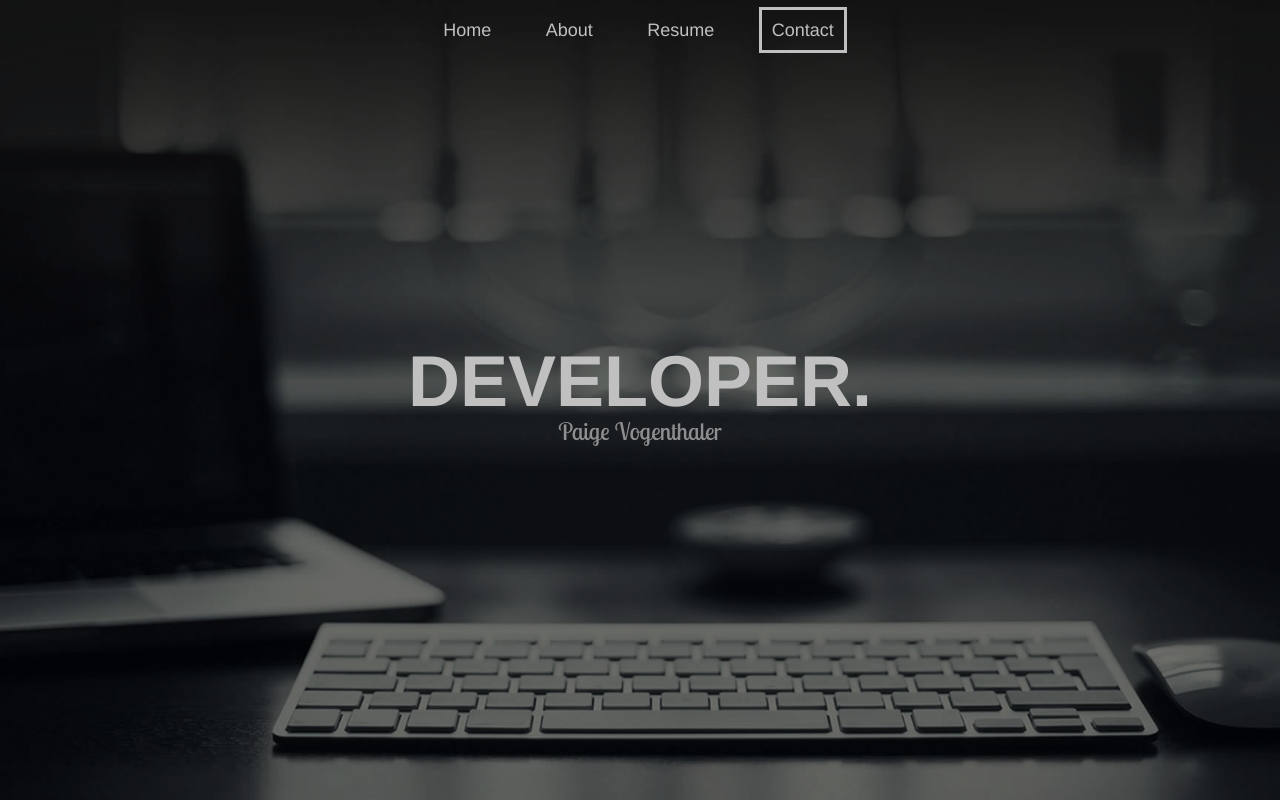
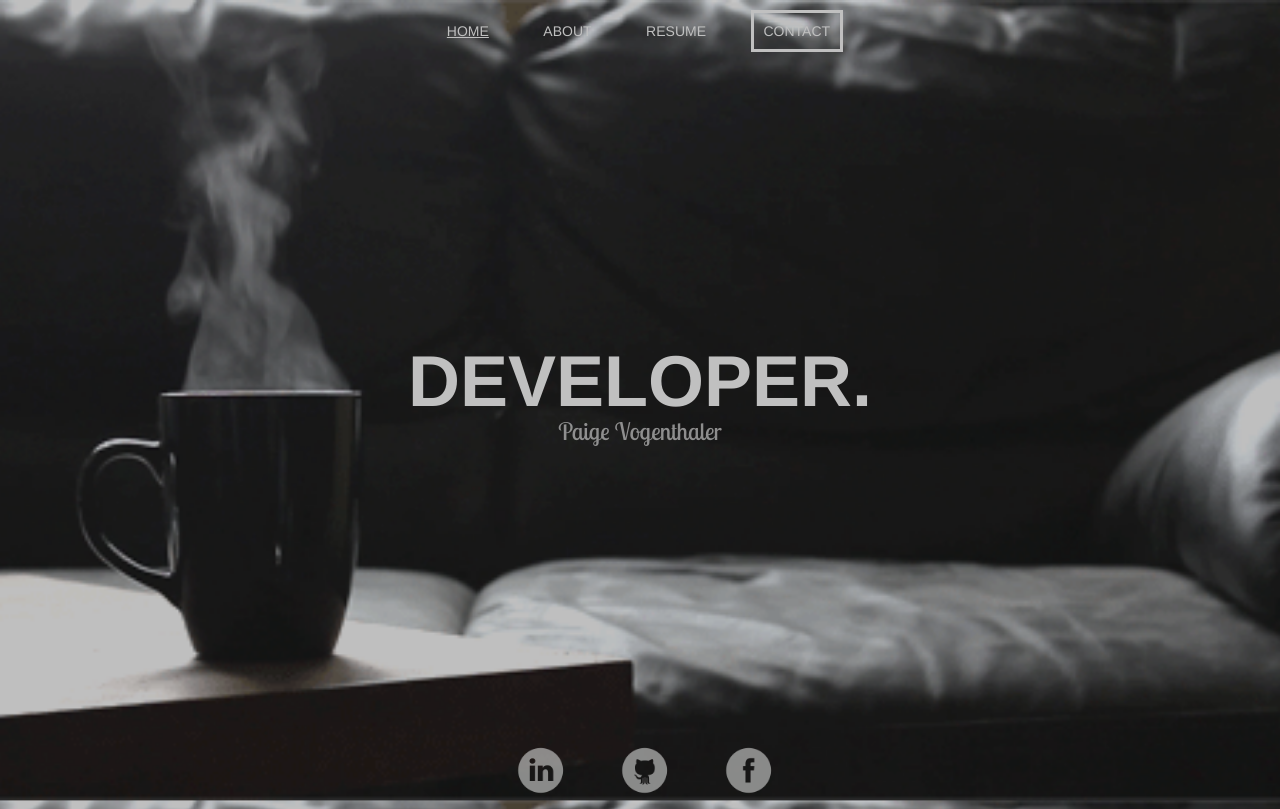
Before and after one commit to pvogenthaler/personalWebsite, a website: page public/index.html in a window 1280 px wide. Drawn offline with nearby package versions, Linux system fonts and the light colour scheme.

Commit message:
complete basic site

```diff
--- a/public/index.html
+++ b/public/index.html
@@ -1,21 +1,67 @@
 <!doctype html>
 <html lang="en">
   <head>
-    <title>paigevogenthaler.com</title>
+    <title>Paige Vogenthaler | Developer</title>
     <link rel="stylesheet" href="styles.css">
-    <link href='http://fonts.googleapis.com/css?family=Lobster+Two' rel='stylesheet' type='text/css'>  </head>
+    <link href='http://fonts.googleapis.com/css?family=Lobster+Two' rel='stylesheet' type='text/css'>
+    <script src="https://code.jquery.com/jquery-3.1.1.min.js" integrity="sha256-hVVnYaiADRTO2PzUGmuLJr8BLUSjGIZsDYGmIJLv2b8=" crossorigin="anonymous"></script>
+
+    <script>
+    $(document).ready(function() {
+      $("#home").addClass("activeNav");
+      $("#nav li").click(function() {
+        $("#nav li").removeClass("activeNav");
+        $(this).addClass("activeNav");
+      })
+
+      $("li").click(function() {
+        if ( $(this).text() !== "ABOUT" ) {
+          $("#aboutMe").fadeOut("fast");
+        }
+        if ( $(this).text() !== "CONTACT" ) {
+          $("#contactMe").fadeOut("fast");
+        }
+      })
+
+      $("#about").click(function() {
+        if ( $("#aboutMe:hidden") ) {
+          $("#aboutMe").fadeIn("slow");
+        }
+      })
+
+      $("#contact").click(function() {
+        if ( $("contactMe:hidden") ) {
+          console.log('contact')
+          $("#contactMe").fadeIn("slow");
+        }
+      })
+    })
+    </script>
+
+  </head>
   <body>
-    <div id="nav">
+    <header id="nav">
       <ul>
-        <li>Home</li>
-        <li>About</li>
-        <li>Resume</li>
-        <li id="contact">Contact</li>
-    </div>
+        <li id="home">HOME</li>
+        <li id="about">ABOUT</li>
+        <li><a id="resume" href="Vogenthaler_Resume.pdf" target="_blank">RESUME</a></li>
+        <li id="contact">CONTACT</li>
+    </header>
     <div id="main">
       <h1 id="dev">DEVELOPER.</h1>
       <h3 id="name">Paige Vogenthaler</h3>
+      <p id="aboutMe" hidden>
+        I'm passionate about coding because it's the perfect combination of creative and analytical thinking. I'm interested in developing clean, maintainable, and scalable code, and I thrive in team oriented and results driven environments. In my spare time, I enjoy exploring the newest frameworks and technologies, and problem solving with algorithms.
+      </p>
+      <p id="contactMe" hidden><a href="mailto:pvogenthaler@gmail.com">paige.vogenthaler@gmail.com</a>
+      </p>
     </div>
+    <footer id ="social">
+      <ul>
+        <li><a href="https://www.linkedin.com/in/pvogenthaler/" target="_blank"><img src="linkedin.png"></a>
+        <li><a href="https://www.github.com/pvogenthaler/" target="_blank"><img src="github.png"></a>
+        <li><a href="https://www.facebook.com/pvogenthaler/" target="_blank"><img src="facebook.png"></a>
+      </ul>
+    </footer>
   </body>
-
 </html>
--- a/public/styles.scss
+++ b/public/styles.scss
@@ -1,6 +1,6 @@
 @mixin horizontal-center($margin: auto) {
   margin: $margin;
-  width: 50%;
+  width: 100%;
   text-align: center;
 }
 
@@ -18,19 +18,23 @@
   height: $height;
 }
 
-@mixin font($font: 18px) {
+@mixin font($font: 14px) {
   font: $font helvetica, sans-serif;
 }
+
+/* body */
 
 html, body {
   @include full-div();
   overflow: hidden;
   color: silver;
-  background: url("background.jpg") no-repeat center center fixed;
+  background: url("background2.gif") no-repeat center center fixed;
   -webkit-background-size: cover;
   -moz-background-size: cover;
   background-size: cover;
 }
+
+/* navigation */
 
 #nav {
   @include horizontal-center();
@@ -49,6 +53,15 @@ html, body {
 
       &:hover {
         cursor: pointer;
+        text-decoration: underline;
+      }
+    }
+
+    #resume {
+      text-decoration: none;
+      color: silver;
+      &:hover {
+        text-decoration: underline;
       }
     }
 
@@ -57,6 +70,12 @@ html, body {
     }
   }
 }
+
+.activeNav {
+  text-decoration: underline;
+}
+
+/* main */
 
 #main {
   @include full-div();
@@ -67,8 +86,6 @@ html, body {
     @include vertical-center(relative, 40%);
     font-weight: bold;
     line-height: 0.7;
-    margin-bottom: 0;
-    padding-bottom: 0;
   }
 
   #name {
@@ -76,6 +93,68 @@ html, body {
     @include vertical-center(relative, 40%);
     font: 24px "lobster two", cursive;
     opacity: 0.7;
+    line-height: 3.5;
+  }
 
+  #aboutMe {
+    @include horizontal-center();
+    @include vertical-center(relative, 40%);
+    @include font(16px);
+    width: 43%
+  }
+
+  #contactMe {
+    @include horizontal-center();
+    @include vertical-center(relative, 40%);
+    a {
+      @include font(16px);
+      text-decoration: none;
+      color: silver;
+      &:hover {
+        text-decoration: underline;
+      }
+    }
   }
 }
+
+/* footer */
+
+footer {
+  position: fixed;
+  left: 0px;
+  right: 0px;
+  bottom: 0px;
+  height: 70px;
+  width: 100%;
+  padding: 5px;
+}
+
+html footer { /* IE 6 */
+  position:absolute;
+  top:expression((0-(footer.offsetHeight)+(document.documentElement.clientHeight ? document.documentElement.clientHeight : document.body.clientHeight)+(ignoreMe = document.documentElement.scrollTop ? document.documentElement.scrollTop : document.body.scrollTop))+'px');
+}
+
+#social {
+  @include horizontal-center();
+  ul {
+    list-style-type: none;
+    margin: 10px;
+    padding: 10px;
+
+    li {
+      display: inline;
+      margin: 15px;
+      padding: 10px;
+    }
+  }
+}
+
+img {
+  height: 50px;
+  opacity: 0.6;
+  filter: alpha(opacity=60); /* For IE8 and earlier */
+  &:hover {
+    cursor: pointer;
+    opacity: 0.8;
+  }
+}
```
Also changed, not shown: public/background.gif (added), public/background2.gif (added), public/facebook.png (added), public/github.png (added), public/linkedin.png (added), public/styles.css, 2 other files.
